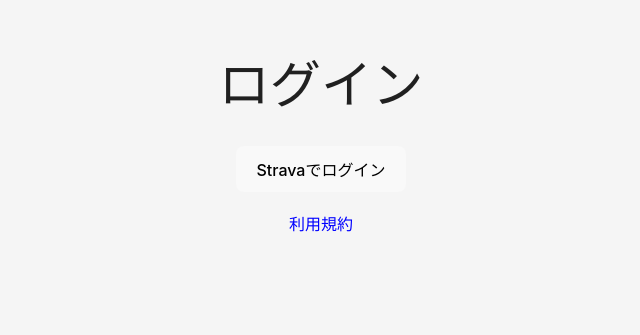
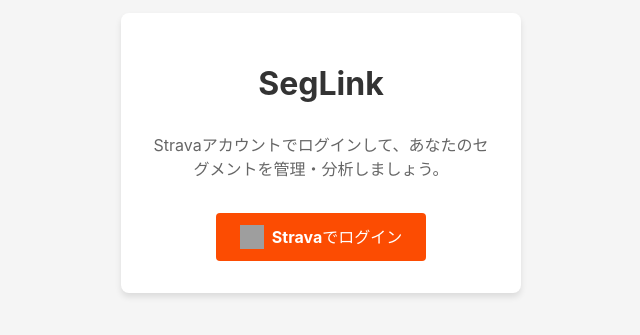
Before and after one commit to k-iizuka000/seg-link, a React (Vite) app in the folder frontend/: page /login in a window 1280 px wide. Shown: the part 279-614 px from the top of the page, without its empty margins (319-959 px from the left). Built offline with nearby package versions, Linux system fonts and the light colour scheme; grey boxes are pictures that could not be loaded.

Commit message:
2.mdに沿って実装_途中

```diff
--- a/frontend/package.json
+++ b/frontend/package.json
@@ -15,13 +15,16 @@
     "@mui/icons-material": "^6.3.1",
     "@mui/material": "^6.3.1",
     "@types/react-router-dom": "^5.3.3",
+    "@types/styled-components": "^5.1.34",
     "axios": "^1.7.9",
     "react": "^18.3.1",
     "react-dom": "^18.3.1",
-    "react-router-dom": "^7.1.1"
+    "react-router-dom": "^7.1.1",
+    "styled-components": "^6.1.14"
   },
   "devDependencies": {
     "@eslint/js": "^9.17.0",
+    "@types/node": "^22.10.6",
     "@types/react": "^18.3.18",
     "@types/react-dom": "^18.3.5",
     "@vitejs/plugin-react": "^4.3.4",
--- a/frontend/src/components/Login.tsx
+++ b/frontend/src/components/Login.tsx
@@ -1,13 +1,121 @@
-function Login() {
-  return (
-    <div style={{ textAlign: 'center', marginTop: '50px' }}>
-      <h1>ログイン</h1>
-      <button style={{ padding: '10px 20px', fontSize: '16px' }}>Stravaでログイン</button>
-      <footer style={{ marginTop: '20px' }}>
-        <a href="/terms" style={{ textDecoration: 'none', color: 'blue' }}>利用規約</a>
-      </footer>
-    </div>
-  );
+import React from 'react';
+import styled from 'styled-components';
+import { mediaQueries } from '../styles/breakpoints';
+
+const LoginContainer = styled.div`
+  display: flex;
+  flex-direction: column;
+  align-items: center;
+  justify-content: center;
+  min-height: 100vh;
+  padding: 2rem;
+  background-color: #f5f5f5;
+`;
+
+const LoginCard = styled.div`
+  background: white;
+  padding: 2rem;
+  border-radius: 8px;
+  box-shadow: 0 4px 6px rgba(0, 0, 0, 0.1);
+  width: 100%;
+  max-width: 400px;
+  text-align: center;
+`;
+
+const Title = styled.h1`
+  color: #333;
+  margin-bottom: 2rem;
+  font-size: 2rem;
+`;
+
+const Description = styled.p`
+  color: #666;
+  margin-bottom: 2rem;
+  line-height: 1.5;
+`;
+
+const StravaButton = styled.a`
+  display: inline-flex;
+  align-items: center;
+  gap: 0.5rem;
+  background-color: #fc4c02;
+  color: white;
+  padding: 0.75rem 1.5rem;
+  border-radius: 4px;
+  text-decoration: none;
+  font-weight: bold;
+  transition: background-color 0.2s;
+
+  &:hover {
+    background-color: #e34402;
+  }
+
+  img {
+    width: 24px;
+    height: 24px;
+  }
+`;
+
+const LoadingSpinner = styled.div`
+  border: 3px solid #f3f3f3;
+  border-top: 3px solid #fc4c02;
+  border-radius: 50%;
+  width: 24px;
+  height: 24px;
+  animation: spin 1s linear infinite;
+  margin: 0 auto;
+
+  @keyframes spin {
+    0% { transform: rotate(0deg); }
+    100% { transform: rotate(360deg); }
+  }
+`;
+
+const ErrorMessage = styled.div`
+  color: #dc3545;
+  margin-top: 1rem;
+  padding: 0.5rem;
+  border-radius: 4px;
+  background-color: #f8d7da;
+`;
+
+interface LoginProps {
+  isLoading?: boolean;
+  error?: string;
+  onLogin: () => void;
 }
 
+const Login: React.FC<LoginProps> = ({ isLoading, error, onLogin }) => {
+  const handleStravaLogin = () => {
+    // Stravaの認証URLにリダイレクト
+    const clientId = process.env.REACT_APP_STRAVA_CLIENT_ID;
+    const redirectUri = `${window.location.origin}/auth/callback`;
+    const scope = 'read,activity:read_all,profile:read_all';
+
+    window.location.href = `https://www.strava.com/oauth/authorize?client_id=${clientId}&redirect_uri=${redirectUri}&response_type=code&scope=${scope}`;
+  };
+
+  return (
+    <LoginContainer>
+      <LoginCard>
+        <Title>SegLink</Title>
+        <Description>
+          Stravaアカウントでログインして、あなたのセグメントを管理・分析しましょう。
+        </Description>
+
+        {isLoading ? (
+          <LoadingSpinner />
+        ) : (
+          <StravaButton onClick={handleStravaLogin}>
+            <img src="/strava-logo.png" alt="Strava logo" />
+            Stravaでログイン
+          </StravaButton>
+        )}
+
+        {error && <ErrorMessage>{error}</ErrorMessage>}
+      </LoginCard>
+    </LoginContainer>
+  );
+};
+
 export default Login;
--- /dev/null
+++ b/frontend/src/styles/breakpoints.ts
@@ -0,0 +1,13 @@
+export const breakpoints = {
+  mobile: '320px',
+  tablet: '768px',
+  desktop: '1024px',
+  largeDesktop: '1440px'
+} as const;
+
+export const mediaQueries = {
+  mobile: `@media (min-width: ${breakpoints.mobile})`,
+  tablet: `@media (min-width: ${breakpoints.tablet})`,
+  desktop: `@media (min-width: ${breakpoints.desktop})`,
+  largeDesktop: `@media (min-width: ${breakpoints.largeDesktop})`
+} as const;
```
Also changed, not shown: frontend/src/components/common/Header.tsx (added, +109 -0 lines), frontend/src/components/common/Layout.tsx (added, +42 -0 lines), 1 other file (tests, documents, lock files or other folders).
